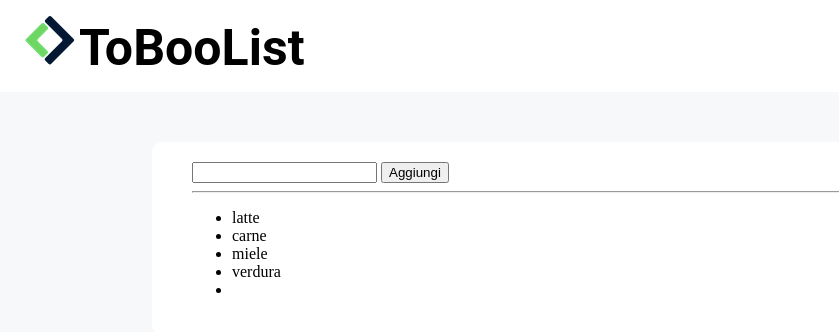
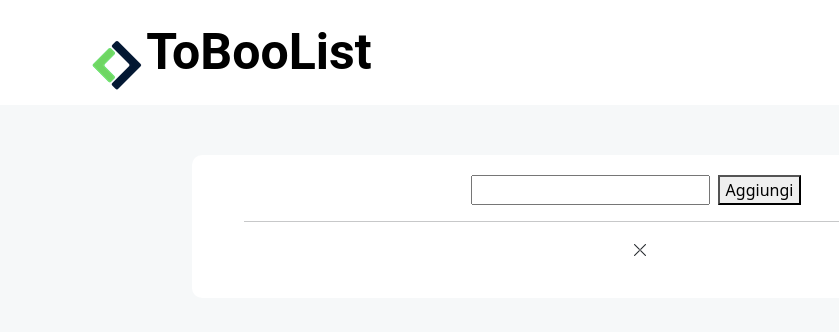
Before and after one commit to ValleLuca/vue-todolist, a plain HTML site: page index.html in a window 1280 px wide. Both pictures are taken after a click on the button "Aggiungi". Shown: the whole page, without its empty margins (0-839 px from the left). Drawn offline with nearby package versions, Linux system fonts and the light colour scheme.

Commit message:
Aggiunto inserimento in array con più oggetti

```diff
--- a/JS/data.js
+++ b/JS/data.js
@@ -2,29 +2,19 @@ var app = new Vue({
     el: '#containerMain',
     data: {
       texTodo: "",
-      todoList: [
-        {
-          componente: "latte",
-          fatto: false
-        },
-        {
-          componente: "carne",
-          fatto: false
-        },
-        {
-          componente: "miele",
-          fatto: false
-        },
-        {
-          componente: "verdura",
-          fatto: false
-        }
-      ]
+      todoList: []
     },
     methods: {
       addTodo: function() {
-        this.todoList.push(this.texTodo);
+        this.todoList.push({
+          componente: this.texTodo,
+          fatto: false,
+          rimuovi: false
+        });
         this.texTodo = "";
+      },
+      removeClass: function() {
+        this.rimuovi = true;
       }
     }
   })
--- a/css/style.css
+++ b/css/style.css
@@ -110,3 +110,13 @@ main section:first-child {
 section div {
     padding-top: 10px;
 }
+
+.hoverxcolor:hover {
+ color:red;
+ font-weight: bold;
+ cursor: pointer;
+}
+
+.remove {
+    display: none;
+}
--- a/index.html
+++ b/index.html
@@ -5,6 +5,8 @@
     <meta http-equiv="X-UA-Compatible" content="IE=edge">
     <meta name="viewport" content="width=device-width, initial-scale=1.0">
     <title>ToBooList</title>
+    <link href="https://cdn.jsdelivr.net/npm/bootstrap@5.1.3/dist/css/bootstrap.min.css" rel="stylesheet" integrity="sha384-1BmE4kWBq78iYhFldvKuhfTAU6auU8tT94WrHftjDbrCEXSU1oBoqyl2QvZ6jIW3" crossorigin="anonymous">
+    <link rel="stylesheet" href="https://cdn.jsdelivr.net/npm/bootstrap-icons@1.7.1/font/bootstrap-icons.css">
     <link rel="stylesheet" href="css/style.css">
 </head>
 <body>
@@ -17,15 +19,23 @@
     </header>
 
     <main id="containerMain">
+        <div class="container">
+            <div class="row">
+                <div class="col d-flex justify-content-center">
                     <input type="text" v-model="texTodo">
-       <button @click="addTodo">Aggiungi</button>
+                    <button class="mx-2" @click="addTodo">Aggiungi</button>
+                </div>
+            </div>
             <hr>
-
+            <div class="row">
                 <ul>
-            <li v-for="(oggetti, index) in todoList">
+                    <li v-for="(oggetti, index) in todoList" class="d-flex justify-content-around" @click="removeClass" :class="{ remove: rimuovi }">
                         {{oggetti.componente}}
+                        <i class="bi bi-x-lg hoverxcolor"></i>
                     </li>
                 </ul>
+            </div>
+        </div>
     </main>
 
     <!-- JS -->
```
Lines whose indentation alone changed are shown as unchanged.
